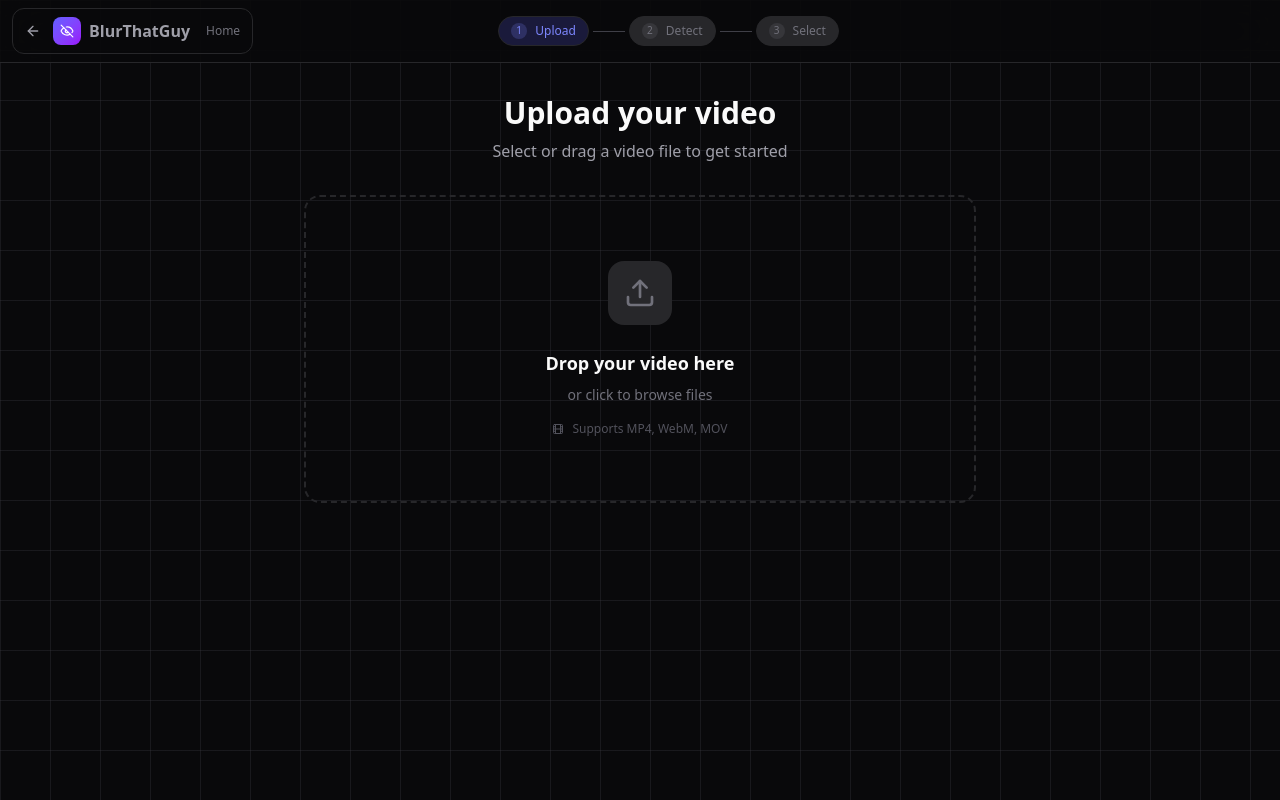
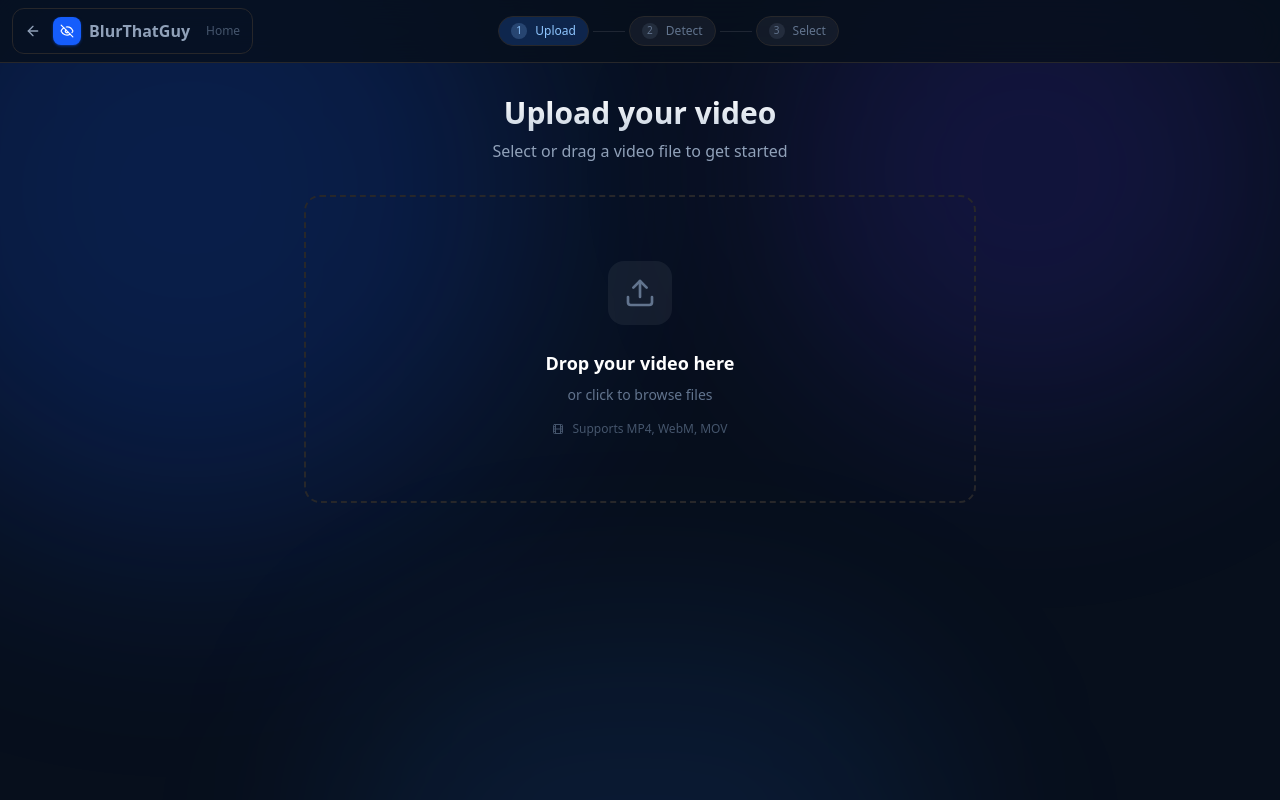
Before and after one commit to StianHa02/BlurThatGuyProject, a Next.js app: page /upload in a window 1280 px wide. Built offline with nearby package versions, Linux system fonts and the light colour scheme; a web font is replaced by a local one.

Commit message:
Refactor UI components for improved color scheme and accessibility across DropZone, ErrorAlert, FaceGallery, Header, and ProgressBar

```diff
--- a/app/upload/components/DropZone.tsx
+++ b/app/upload/components/DropZone.tsx
@@ -41,8 +41,8 @@
       onClick={() => inputRef.current?.click()}
       className={`relative border-2 border-dashed rounded-2xl p-16 text-center cursor-pointer transition-all ${
         dragOver
-          ? 'border-indigo-500 bg-indigo-500/10'
-          : 'border-zinc-700 hover:border-zinc-600 hover:bg-zinc-900/50'
+          ? 'border-blue-500 bg-blue-500/8'
+          : 'border-white/12 hover:border-white/20 hover:bg-white/4'
       }`}
     >
       <input
@@ -53,13 +53,13 @@
         className="hidden"
       />
       <div className={`w-16 h-16 rounded-2xl mx-auto mb-6 flex items-center justify-center transition-colors ${
-        dragOver ? 'bg-indigo-500/20' : 'bg-zinc-800'
+        dragOver ? 'bg-blue-500/20' : 'bg-white/6'
       }`}>
-        <Upload className={`w-8 h-8 ${dragOver ? 'text-indigo-400' : 'text-zinc-500'}`} />
+        <Upload className={`w-8 h-8 ${dragOver ? 'text-blue-400' : 'text-slate-500'}`} />
       </div>
-      <h3 className="text-lg font-semibold mb-2">Drop your video here</h3>
-      <p className="text-zinc-500 text-sm mb-4">or click to browse files</p>
-      <div className="flex items-center justify-center gap-2 text-xs text-zinc-600">
+      <h3 className="text-lg font-semibold mb-2 text-white">Drop your video here</h3>
+      <p className="text-slate-500 text-sm mb-4">or click to browse files</p>
+      <div className="flex items-center justify-center gap-2 text-xs text-slate-600">
         <Film className="w-3 h-3" />
         <span>Supports MP4, WebM, MOV</span>
       </div>
--- a/app/upload/components/ErrorAlert.tsx
+++ b/app/upload/components/ErrorAlert.tsx
@@ -9,12 +9,12 @@
 
 export function ErrorAlert({ message, onDismiss }: ErrorAlertProps) {
   return (
-    <div className="mb-6 p-4 rounded-xl bg-red-500/10 border border-red-500/20 flex items-start gap-3">
+    <div className="mb-6 p-4 rounded-xl bg-red-500/8 border border-red-500/20 flex items-start gap-3">
       <AlertCircle className="w-5 h-5 text-red-400 flex-shrink-0 mt-0.5" />
       <div className="flex-1">
         <p className="text-red-400 text-sm">{message}</p>
       </div>
-      <button onClick={onDismiss} className="text-red-400 hover:text-red-300">
+      <button onClick={onDismiss} className="text-red-400 hover:text-red-300 transition-colors">
         <X className="w-4 h-4" />
       </button>
     </div>
--- a/app/upload/components/Header.tsx
+++ b/app/upload/components/Header.tsx
@@ -17,22 +17,23 @@
   const showUploadNew = currentStep !== 'upload' && onUploadNew;
 
   return (
-    <header className="border-b border-zinc-800 bg-zinc-950/80 backdrop-blur-xl sticky top-0 z-50">
+    <header className="border-b border-white/8 bg-[#070f1c]/80 backdrop-blur-xl sticky top-0 z-50">
       <div className="max-w-7xl mx-auto px-6 py-4 flex items-center justify-between gap-4">
-        {/* Home link — clearly labeled */}
+
+        {/* Home link */}
         <Link
           href="/"
-          className="group flex items-center gap-3 px-3 py-2 -mx-3 -my-2 rounded-xl text-zinc-400 hover:text-white hover:bg-zinc-800/80 border border-transparent hover:border-zinc-700 transition-all"
+          className="group flex items-center gap-3 px-3 py-2 -mx-3 -my-2 rounded-xl text-slate-400 hover:text-white hover:bg-white/8 border border-transparent hover:border-white/10 transition-all"
           aria-label="Back to home"
         >
           <ArrowLeft className="w-4 h-4 shrink-0" />
           <div className="flex items-center gap-2">
-            <div className="w-7 h-7 rounded-lg bg-gradient-to-br from-indigo-500 to-purple-600 flex items-center justify-center shrink-0">
+            <div className="w-7 h-7 rounded-lg bg-blue-600 flex items-center justify-center shrink-0 shadow-sm shadow-blue-600/40">
               <EyeOff className="w-3.5 h-3.5 text-white" />
             </div>
             <span className="font-semibold">BlurThatGuy</span>
           </div>
-          <span className="text-xs text-zinc-500 group-hover:text-zinc-400 hidden sm:inline ml-1">Home</span>
+          <span className="text-xs text-slate-600 group-hover:text-slate-400 hidden sm:inline ml-1">Home</span>
         </Link>
 
         {/* Step indicators */}
@@ -41,10 +42,10 @@
             <div key={step} className="flex items-center">
               <div className={`flex items-center gap-2 px-3 py-1.5 rounded-full text-xs font-medium transition-all ${
                 currentStep === step
-                  ? 'bg-indigo-500/20 text-indigo-400 border border-indigo-500/30'
+                  ? 'bg-blue-500/20 text-blue-300 border border-blue-500/30'
                   : i < currentIndex
-                    ? 'bg-green-500/20 text-green-400 border border-green-500/30'
-                    : 'bg-zinc-800 text-zinc-500 border border-zinc-700'
+                    ? 'bg-emerald-500/15 text-emerald-400 border border-emerald-500/25'
+                    : 'bg-white/5 text-slate-500 border border-white/8'
               }`}>
                 {i < currentIndex ? (
                   <CheckCircle className="w-3 h-3" />
@@ -56,19 +57,19 @@
                 <span className="capitalize">{step}</span>
               </div>
               {i < STEPS.length - 1 && (
-                <div className={`w-8 h-px mx-1 ${i < currentIndex ? 'bg-green-500/50' : 'bg-zinc-700'}`} />
+                <div className={`w-8 h-px mx-1 ${i < currentIndex ? 'bg-emerald-500/40' : 'bg-white/10'}`} />
               )}
             </div>
           ))}
         </div>
 
-        {/* Upload new file — visible in header when past upload step */}
+        {/* Upload new */}
         <div className="w-40 shrink-0 flex justify-end">
           {showUploadNew ? (
             <button
               type="button"
               onClick={onUploadNew}
-              className="flex items-center gap-2 px-4 py-2 rounded-xl bg-gradient-to-r from-indigo-600 to-purple-600 hover:from-indigo-500 hover:to-purple-500 text-white font-medium text-sm transition-all shadow-lg shadow-indigo-500/20 hover:shadow-indigo-500/30 cursor-pointer"
+              className="flex items-center gap-2 px-4 py-2 rounded-xl bg-blue-600 hover:bg-blue-500 text-white font-medium text-sm transition-all shadow-lg shadow-blue-600/20 cursor-pointer"
             >
               <Upload className="w-4 h-4" />
               <span className="hidden sm:inline">Upload new file</span>
--- a/app/upload/page.tsx
+++ b/app/upload/page.tsx
@@ -5,6 +5,7 @@
 import { Eye, EyeOff, Users, UserX, Info, Film, Download, Loader2 } from 'lucide-react';
 import { useVideoUpload, useFaceDetection, useVideoExport } from './hooks';
 import { Header, DropZone, ProgressBar, ErrorAlert, FaceGallery } from './components';
+import { BackgroundBlobs } from '../(landing)/components';
 
 const PlayerWithMask = dynamic(() => import('./components/PlayerWithMask'), { ssr: false });
 
@@ -45,41 +46,48 @@
   }
 
   return (
-    <div className="min-h-screen bg-zinc-950 bg-grid">
+    <div className="min-h-screen bg-[#070f1c] text-white">
+
+      <BackgroundBlobs />
+
       <Header currentStep={currentStep} onUploadNew={handleReset} />
 
-      <main className="max-w-7xl mx-auto px-6 py-8">
+      <main className="relative z-10 max-w-7xl mx-auto px-6 py-8">
         {upload.error && (
           <ErrorAlert message={upload.error} onDismiss={() => upload.setError(null)} />
         )}
 
+        {/* ===== UPLOAD STEP ===== */}
         {currentStep === 'upload' && (
           <div className="max-w-2xl mx-auto">
             <div className="text-center mb-8">
-              <h1 className="text-3xl font-bold mb-2">Upload your video</h1>
-              <p className="text-zinc-400">Select or drag a video file to get started</p>
+              <h1 className="text-3xl font-bold mb-2 bg-gradient-to-b from-white to-slate-300 bg-clip-text text-transparent">
+                Upload your video
+              </h1>
+              <p className="text-slate-400">Select or drag a video file to get started</p>
             </div>
             <DropZone onFileSelect={handleFileSelect} />
           </div>
         )}
 
+        {/* ===== DETECT STEP ===== */}
         {currentStep === 'detect' && upload.fileUrl && (
           <div className="max-w-4xl mx-auto">
             <div className="grid lg:grid-cols-2 gap-8 items-stretch">
               <div className="flex flex-col min-h-0">
-                <div className="glass rounded-2xl p-2 mb-4 flex-1 min-h-0 flex flex-col">
+                <div className="rounded-2xl p-2 mb-4 flex-1 min-h-0 flex flex-col bg-white/5 border border-white/8 backdrop-blur-sm">
                   <video src={upload.fileUrl} controls className="w-full h-full min-h-[240px] object-contain rounded-xl" />
                 </div>
-                <div className="flex items-center gap-2 text-sm text-zinc-400">
+                <div className="flex items-center gap-2 text-sm text-slate-500">
                   <Film className="w-4 h-4" />
                   <span className="truncate">{upload.fileName}</span>
                 </div>
               </div>
 
               <div className="flex flex-col">
-                <div className="glass rounded-2xl p-6 flex-1">
+                <div className="rounded-2xl p-6 flex-1 bg-white/5 border border-white/8 backdrop-blur-sm">
                   <h2 className="text-xl font-semibold mb-2">Detect Faces</h2>
-                  <p className="text-zinc-400 text-sm mb-6">
+                  <p className="text-slate-400 text-sm mb-6">
                     Our AI will scan through your video and identify all faces that appear.
                   </p>
                   {detection.processing ? (
@@ -91,7 +99,7 @@
                   ) : (
                     <button
                       onClick={handleStartDetection}
-                      className="w-full py-4 rounded-xl bg-gradient-to-r from-indigo-600 to-purple-600 hover:from-indigo-500 hover:to-purple-500 font-semibold text-white transition-all flex items-center justify-center gap-2 cursor-pointer"
+                      className="w-full py-4 rounded-xl bg-blue-600 hover:bg-blue-500 font-semibold text-white transition-all flex items-center justify-center gap-2 cursor-pointer shadow-lg shadow-blue-600/20"
                     >
                       <Eye className="w-5 h-5" />
                       Start Detection
@@ -99,36 +107,36 @@
                   )}
                 </div>
 
-                <div className="mt-4 p-4 rounded-xl bg-zinc-900/50 border border-zinc-800">
-                  <div className="flex items-center gap-2 text-sm text-zinc-400">
+                <div className="mt-4 p-4 rounded-xl bg-white/4 border border-white/8">
+                  <div className="flex items-center gap-2 text-sm text-slate-400">
                     <span className="relative group">
-                      <span className="inline-flex cursor-help text-zinc-500 hover:text-indigo-400 transition-colors">
+                      <span className="inline-flex cursor-help text-slate-500 hover:text-blue-400 transition-colors">
                         <Info className="w-4 h-4" />
                       </span>
-                      <span className="absolute left-0 bottom-full mb-2 hidden group-hover:block z-10 w-64 p-3 text-sm text-left text-zinc-300 bg-zinc-800 border border-zinc-600 rounded-lg shadow-xl pointer-events-none">
+                      <span className="absolute left-0 bottom-full mb-2 hidden group-hover:block z-10 w-64 p-3 text-sm text-left text-slate-300 bg-[#0d1b2e] border border-white/10 rounded-lg shadow-xl pointer-events-none">
                         <span className="font-medium text-white">Frame sampling</span>
                         <br />
-                        <span className="text-zinc-400 text-xs">1 check per {sampleRate} frames</span>
+                        <span className="text-slate-400 text-xs">1 check per {sampleRate} frames</span>
                         <br /><br />
                         Faces are only searched at these intervals, not every frame.
                         <br /><br />
                         <div className="flex justify-between text-xs mt-1">
-                          <span className="text-emerald-400">Low = thorough</span>
+                          <span className="text-blue-400">Low = thorough</span>
                           <span className="text-amber-400">High = fast</span>
                         </div>
                       </span>
                     </span>
-                    <span>Sample every <strong className="text-zinc-300">{sampleRate}</strong> frames</span>
+                    <span>Sample every <strong className="text-white">{sampleRate}</strong> frames</span>
                   </div>
-                  <div className="mt-4 flex items-center gap-3 bg-zinc-800 rounded-lg px-3 py-2">
-                    <label className="text-xs text-zinc-400">Sample rate:</label>
+                  <div className="mt-4 flex items-center gap-3 bg-white/5 rounded-lg px-3 py-2">
+                    <label className="text-xs text-slate-400">Sample rate:</label>
                     <input
                       type="range" min={1} max={10} value={sampleRate}
                       onChange={e => setSampleRate(Number(e.target.value))}
-                      className="w-24 accent-indigo-500"
+                      className="w-24 accent-blue-500"
                     />
-                    <span className="text-xs font-mono w-6 text-zinc-300">{sampleRate}</span>
-                    <span className="text-xs text-zinc-500">frames</span>
+                    <span className="text-xs font-mono w-6 text-white">{sampleRate}</span>
+                    <span className="text-xs text-slate-500">frames</span>
                   </div>
                 </div>
               </div>
@@ -136,41 +144,42 @@
           </div>
         )}
 
+        {/* ===== SELECT STEP ===== */}
         {currentStep === 'select' && upload.fileUrl && (
           <div className="max-w-6xl mx-auto">
             <div className="flex flex-col sm:flex-row sm:items-center sm:justify-between gap-2 mb-6">
               <div className="flex flex-row flex-wrap items-center gap-2">
-                <div className="flex items-center gap-2 px-3 py-1.5 rounded-xl bg-zinc-900 border border-zinc-800 text-xs sm:text-sm">
-                  <Users className="w-4 h-4 text-indigo-400" />
+                <div className="flex items-center gap-2 px-3 py-1.5 rounded-xl bg-white/5 border border-white/10 text-xs sm:text-sm">
+                  <Users className="w-4 h-4 text-blue-400" />
                   <span><strong className="text-white">{detection.tracks.length}</strong> people detected</span>
                 </div>
-                <div className="flex items-center gap-2 px-3 py-1.5 rounded-xl bg-indigo-500/10 border border-indigo-500/20 text-xs sm:text-sm">
-                  <EyeOff className="w-4 h-4 text-indigo-400" />
-                  <span className="text-indigo-400"><strong>{detection.selectedTrackIds.length}</strong> selected for blur</span>
+                <div className="flex items-center gap-2 px-3 py-1.5 rounded-xl bg-blue-500/10 border border-blue-500/20 text-xs sm:text-sm">
+                  <EyeOff className="w-4 h-4 text-blue-400" />
+                  <span className="text-blue-300"><strong>{detection.selectedTrackIds.length}</strong> selected for blur</span>
                 </div>
-                <div className="flex items-center gap-2 px-3 py-1.5 rounded-xl bg-green-500/10 border border-green-500/20 text-xs sm:text-sm">
-                  <Eye className="w-4 h-4 text-green-400" />
-                  <span className="text-green-400">
+                <div className="flex items-center gap-2 px-3 py-1.5 rounded-xl bg-emerald-500/10 border border-emerald-500/20 text-xs sm:text-sm">
+                  <Eye className="w-4 h-4 text-emerald-400" />
+                  <span className="text-emerald-400">
                     <strong>{detection.tracks.length - detection.selectedTrackIds.length}</strong>{' '}
                     face{detection.tracks.length - detection.selectedTrackIds.length !== 1 ? 's' : ''} visible
                   </span>
                 </div>
               </div>
               <div className="flex flex-row items-center gap-2 shrink-0">
-                <button onClick={detection.selectAll} className="flex items-center gap-2 px-3 py-1.5 rounded-xl bg-zinc-800 hover:bg-zinc-700 text-xs sm:text-sm transition-colors cursor-pointer">
+                <button onClick={detection.selectAll} className="flex items-center gap-2 px-3 py-1.5 rounded-xl bg-white/5 hover:bg-white/10 border border-white/10 text-xs sm:text-sm transition-colors cursor-pointer">
                   <UserX className="w-4 h-4" /> Blur All
                 </button>
-                <button onClick={detection.deselectAll} className="flex items-center gap-2 px-3 py-1.5 rounded-xl bg-zinc-800 hover:bg-zinc-700 text-xs sm:text-sm transition-colors cursor-pointer">
+                <button onClick={detection.deselectAll} className="flex items-center gap-2 px-3 py-1.5 rounded-xl bg-white/5 hover:bg-white/10 border border-white/10 text-xs sm:text-sm transition-colors cursor-pointer">
                   <Eye className="w-4 h-4" /> Clear
                 </button>
                 <button
                   onClick={() => exportHook.exportVideo()}
                   disabled={exportHook.exporting || detection.selectedTrackIds.length === 0}
-                  className="flex items-center gap-2 px-4 py-1.5 rounded-xl bg-gradient-to-r from-green-600 to-emerald-600 hover:from-green-500 hover:to-emerald-500 disabled:from-zinc-700 disabled:to-zinc-700 disabled:text-zinc-500 font-medium text-white transition-all text-xs sm:text-sm cursor-pointer disabled:cursor-not-allowed relative overflow-hidden"
+                  className="flex items-center gap-2 px-4 py-1.5 rounded-xl bg-emerald-600 hover:bg-emerald-500 disabled:bg-white/8 disabled:text-slate-500 font-medium text-white transition-all text-xs sm:text-sm cursor-pointer disabled:cursor-not-allowed relative overflow-hidden shadow-lg shadow-emerald-600/20"
                 >
                   {exportHook.exporting && (
                     <span
-                      className="absolute inset-0 bg-emerald-500/30 transition-all duration-500"
+                      className="absolute inset-0 bg-emerald-400/20 transition-all duration-500"
                       style={{ width: `${exportHook.exportProgress}%` }}
                     />
                   )}
@@ -185,14 +194,14 @@
               </div>
             </div>
 
-            <div className="mb-6 p-4 rounded-xl bg-indigo-500/5 border border-indigo-500/10">
-              <p className="text-sm text-zinc-400">
-                <strong className="text-indigo-400">Tip:</strong> Click faces in the gallery or play the video and click faces with{' '}
+            <div className="mb-6 p-4 rounded-xl bg-blue-500/5 border border-blue-500/10">
+              <p className="text-sm text-slate-400">
+                <strong className="text-blue-400">Tip:</strong> Click faces in the gallery or play the video and click faces with{' '}
                 <span className="text-red-400">red frames</span> to blur them.
               </p>
             </div>
 
-            <div className="glass rounded-2xl p-2 mb-6">
+            <div className="rounded-2xl p-2 mb-6 bg-white/5 border border-white/8">
               <PlayerWithMask
                 videoUrl={upload.fileUrl}
                 tracks={detection.tracks}
@@ -204,7 +213,7 @@
               />
             </div>
 
-            <div className="glass rounded-2xl p-6">
+            <div className="rounded-2xl p-6 bg-white/5 border border-white/8">
               <FaceGallery
                 tracks={detection.tracks}
                 selectedTrackIds={detection.selectedTrackIds}
@@ -215,7 +224,7 @@
             </div>
 
             <div className="mt-6 flex justify-end">
-              <div className="text-sm text-zinc-500">{upload.fileName}</div>
+              <div className="text-sm text-slate-600">{upload.fileName}</div>
             </div>
           </div>
         )}
```
Also changed, not shown: app/upload/components/FaceGallery.tsx (+13 -30 lines), app/upload/components/ProgressBar.tsx (+13 -6 lines).
